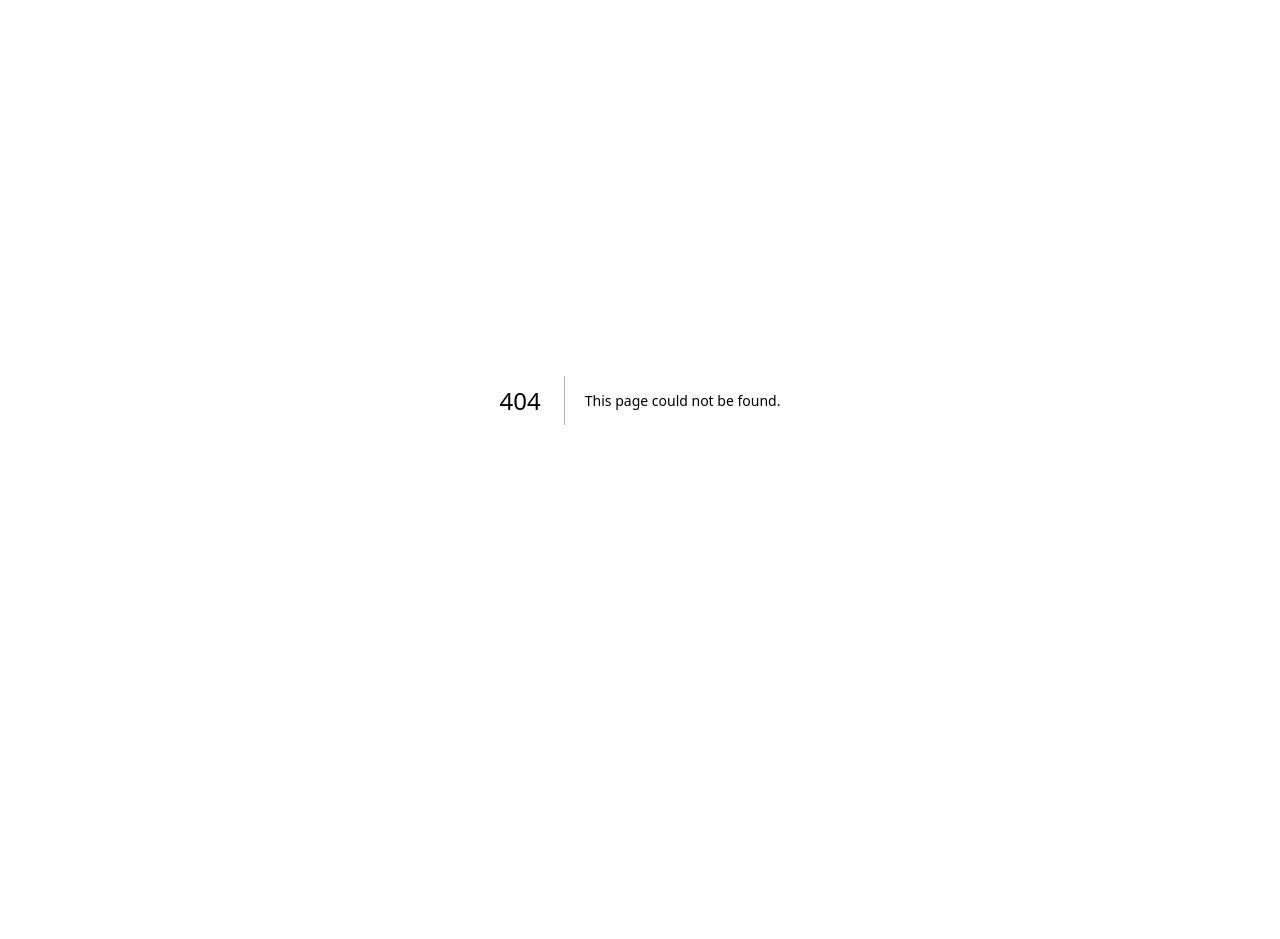
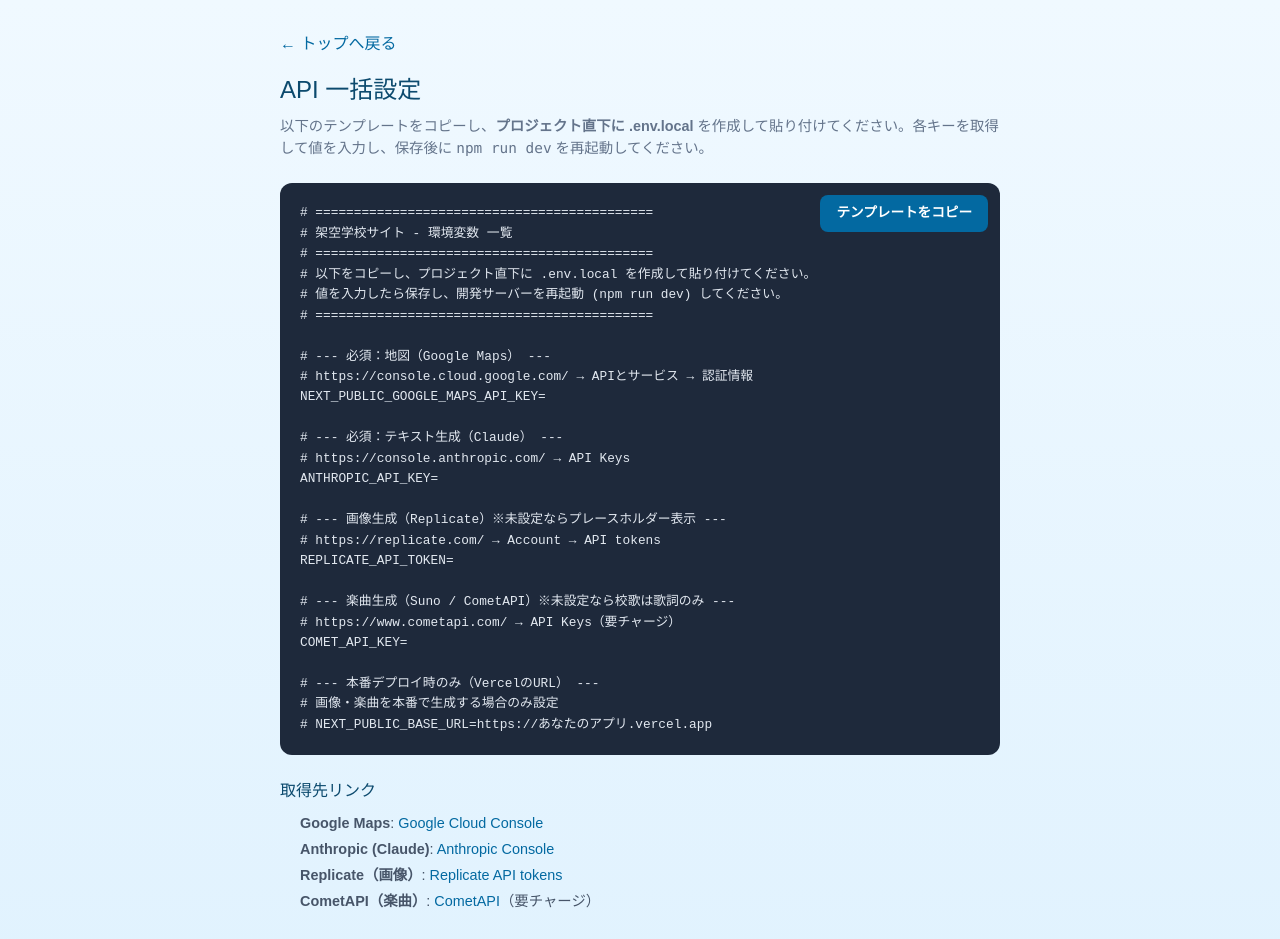
Before and after one commit to furisibori-ui/school-ogiri-app, a Next.js app: page /settings in a window 1280 px wide. Before the commit this address had no page. Shown: the top 939 px of the page. Before the commit the page ends 800 px from the top, so only its background shows below. Built offline with nearby package versions, Linux system fonts and the light colour scheme; a web font is replaced by a local one.

Commit message:
Inngest で学校生成をジョブ化、フロントをポーリングに変更

```diff
--- a/app/api/generate-school/route.ts
+++ b/app/api/generate-school/route.ts
@@ -1739,7 +1739,7 @@
     }
 
     // 学校概要の画像生成（型定義にないプロパティは Record でアクセス）
-    const profile = schoolData.school_profile as Record<string, unknown>
+    const profile = schoolData.school_profile as unknown as Record<string, unknown>
     if (profile.overview_image_prompt) {
       try {
         console.log('🏫 学校概要の画像生成開始...')
--- /dev/null
+++ b/app/settings/page.tsx
@@ -0,0 +1,116 @@
+'use client'
+
+import { useState } from 'react'
+import Link from 'next/link'
+
+const ENV_TEMPLATE = `# ============================================
+# 架空学校サイト - 環境変数 一覧
+# ============================================
+# 以下をコピーし、プロジェクト直下に .env.local を作成して貼り付けてください。
+# 値を入力したら保存し、開発サーバーを再起動 (npm run dev) してください。
+# ============================================
+
+# --- 必須：地図（Google Maps） ---
+# https://console.cloud.google.com/ → APIとサービス → 認証情報
+NEXT_PUBLIC_GOOGLE_MAPS_API_KEY=
+
+# --- 必須：テキスト生成（Claude） ---
+# https://console.anthropic.com/ → API Keys
+ANTHROPIC_API_KEY=
+
+# --- 画像生成（Replicate）※未設定ならプレースホルダー表示 ---
+# https://replicate.com/ → Account → API tokens
+REPLICATE_API_TOKEN=
+
+# --- 楽曲生成（Suno / CometAPI）※未設定なら校歌は歌詞のみ ---
+# https://www.cometapi.com/ → API Keys（要チャージ）
+COMET_API_KEY=
+
+# --- 本番デプロイ時のみ（VercelのURL） ---
+# 画像・楽曲を本番で生成する場合のみ設定
+# NEXT_PUBLIC_BASE_URL=https://あなたのアプリ.vercel.app
+`
+
+export default function SettingsPage() {
+  const [copied, setCopied] = useState(false)
+
+  const handleCopy = async () => {
+    await navigator.clipboard.writeText(ENV_TEMPLATE)
+    setCopied(true)
+    setTimeout(() => setCopied(false), 2000)
+  }
+
+  return (
+    <div style={{
+      minHeight: '100vh',
+      background: 'linear-gradient(180deg, #f0f9ff 0%, #e0f2fe 100%)',
+      padding: '2rem',
+      fontFamily: '"Noto Sans JP", sans-serif'
+    }}>
+      <div style={{ maxWidth: '720px', margin: '0 auto' }}>
+        <Link href="/" style={{ color: '#0369a1', textDecoration: 'none', marginBottom: '1rem', display: 'inline-block' }}>
+          ← トップへ戻る
+        </Link>
+
+        <h1 style={{ fontSize: '1.5rem', color: '#0c4a6e', marginBottom: '0.5rem' }}>
+          API 一括設定
+        </h1>
+        <p style={{ color: '#64748b', fontSize: '0.9rem', marginBottom: '1.5rem' }}>
+          以下のテンプレートをコピーし、<strong>プロジェクト直下に .env.local</strong> を作成して貼り付けてください。各キーを取得して値を入力し、保存後に <code>npm run dev</code> を再起動してください。
+        </p>
+
+        <div style={{
+          background: '#1e293b',
+          color: '#e2e8f0',
+          borderRadius: '12px',
+          padding: '1.25rem',
+          overflow: 'auto',
+          position: 'relative'
+        }}>
+          <pre style={{
+            margin: 0,
+            fontSize: '0.8rem',
+            lineHeight: 1.6,
+            whiteSpace: 'pre-wrap',
+            wordBreak: 'break-all',
+            fontFamily: 'ui-monospace, monospace'
+          }}>
+            {ENV_TEMPLATE}
+          </pre>
+          <button
+            onClick={handleCopy}
+            style={{
+              position: 'absolute',
+              top: '0.75rem',
+              right: '0.75rem',
+              padding: '0.5rem 1rem',
+              background: copied ? '#22c55e' : '#0369a1',
+              color: '#fff',
+              border: 'none',
+              borderRadius: '8px',
+              cursor: 'pointer',
+              fontSize: '0.85rem',
+              fontWeight: 'bold'
+            }}
+          >
+            {copied ? 'コピーしました' : 'テンプレートをコピー'}
+          </button>
+        </div>
+
+        <div style={{ marginTop: '1.5rem', fontSize: '0.9rem', color: '#475569' }}>
+          <h2 style={{ fontSize: '1rem', color: '#0c4a6e', marginBottom: '0.5rem' }}>取得先リンク</h2>
+          <ul style={{ paddingLeft: '1.25rem', lineHeight: 1.8 }}>
+            <li><strong>Google Maps</strong>: <a href="https://console.cloud.google.com/apis/credentials" target="_blank" rel="noopener noreferrer" style={{ color: '#0369a1' }}>Google Cloud Console</a></li>
+            <li><strong>Anthropic (Claude)</strong>: <a href="https://console.anthropic.com/settings/keys" target="_blank" rel="noopener noreferrer" style={{ color: '#0369a1' }}>Anthropic Console</a></li>
+            <li><strong>Replicate（画像）</strong>: <a href="https://replicate.com/account/api-tokens" target="_blank" rel="noopener noreferrer" style={{ color: '#0369a1' }}>Replicate API tokens</a></li>
+            <li><strong>CometAPI（楽曲）</strong>: <a href="https://www.cometapi.com/" target="_blank" rel="noopener noreferrer" style={{ color: '#0369a1' }}>CometAPI</a>（要チャージ）</li>
+          </ul>
+        </div>
+
+        <p style={{ marginTop: '1.5rem', fontSize: '0.85rem', color: '#64748b' }}>
+          Vercel にデプロイする場合は、ダッシュボードの Settings → Environment Variables に上記の変数を同じ名前で追加してください。
+        </p>
+      </div>
+    </div>
+  )
+}
--- a/components/MapSelector.tsx
+++ b/components/MapSelector.tsx
@@ -127,27 +127,12 @@
       const address = geocodeResult.results[0]?.formatted_address || ''
       console.log('📮 住所:', address)
 
-      // 🔥🔥🔥 20種類以上のカテゴリで徹底検索 🔥🔥🔥
-      console.log('🔍🔍🔍 徹底的な地域情報収集を開始します...')
+      // Nearby Search は API 料金節約のため最小限のカテゴリに絞る（約10種類）
+      console.log('🔍 地域情報収集を開始します...')
 
-      // 🚀 検索カテゴリを大幅拡張（50種類以上）
       const searchCategories = [
         'restaurant', 'cafe', 'convenience_store', 'school', 'park', 'shrine', 'temple',
-        'hospital', 'bank', 'post_office', 'train_station', 'bus_station', 'shopping_mall',
-        'book_store', 'supermarket', 'pharmacy', 'library', 'museum', 'city_hall',
-        'tourist_attraction', 'store', 'establishment', 'bakery', 'gas_station', 'university',
-        // 🔥 追加カテゴリ（25種類）
-        'church', 'cemetery', 'parking', 'atm', 'police', 'fire_station',
-        'gym', 'stadium', 'movie_theater', 'bowling_alley', 'spa', 'hair_care',
-        'beauty_salon', 'clothing_store', 'electronics_store', 'furniture_store',
-        'hardware_store', 'jewelry_store', 'shoe_store', 'florist', 'pet_store',
-        'car_repair', 'car_wash', 'real_estate_agency', 'insurance_agency',
-        // 🔥 さらに追加（25種類）
-        'laundry', 'dentist', 'veterinary_care', 'lodging', 'bar', 'night_club',
-        'liquor_store', 'meal_takeaway', 'meal_delivery', 'moving_company',
-        'painter', 'plumber', 'roofing_contractor', 'locksmith', 'electrician',
-        'travel_agency', 'accounting', 'lawyer', 'primary_school', 'secondary_school',
-        'bicycle_store', 'art_gallery', 'aquarium', 'zoo', 'amusement_park'
+        'train_station', 'library', 'tourist_attraction'
       ]
 
       const allPlaces: any[] = []
@@ -155,7 +140,7 @@
       // 🚀 最初から広範囲で検索（情報量を最大化）
       const radius = 2000 // 2km圏内で大量検索
 
-      console.log(`🔥🔥🔥 ${searchCategories.length}種類のカテゴリで並行検索開始（検索半径${radius}m）...`)
+      console.log(`🔍 ${searchCategories.length}種類のカテゴリで検索（検索半径${radius}m）...`)
 
       // 全カテゴリを並行検索
       const searchPromises = searchCategories.map((category) => {
@@ -184,15 +169,15 @@
 
       console.log(`🎉 全検索完了！合計 ${allPlaces.length} 件の情報を取得しました`)
 
-      // 🚀 情報が少ない場合、超広域（10km）で追加検索
+      // 情報が少ない場合のみ、広域（5km）で追加検索（3カテゴリのみ）
       if (allPlaces.length < 10) {
-        console.warn(`⚠️⚠️ 情報が不足（${allPlaces.length}件）、10km圏内で追加検索を開始...`)
+        console.warn(`⚠️ 情報が不足（${allPlaces.length}件）、5km圏で追加検索...`)
 
-        const wideSearchPromises = ['restaurant', 'store', 'establishment', 'tourist_attraction', 'park', 'shrine', 'temple', 'school', 'cafe', 'convenience_store'].map((category) => {
+        const wideSearchPromises = ['store', 'establishment', 'park'].map((category) => {
           return new Promise<void>((resolve) => {
             placesService.nearbySearch({
               location: latLng,
-              radius: 10000,
+              radius: 5000,
               type: category,
               language: 'ja'
             }, (results: any, status: any) => {
```
Also changed, not shown: 4 other files (tests, documents, lock files or other folders).
